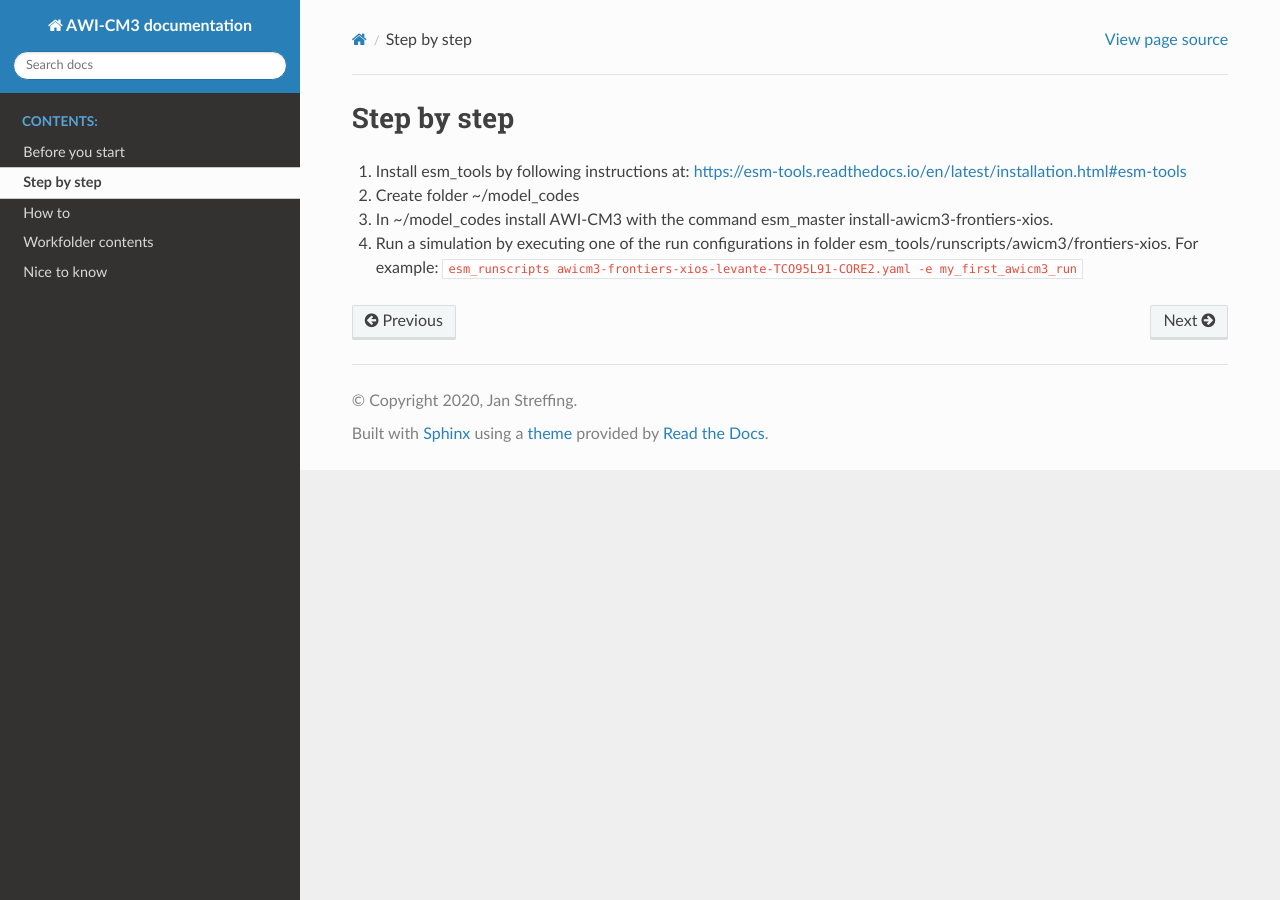
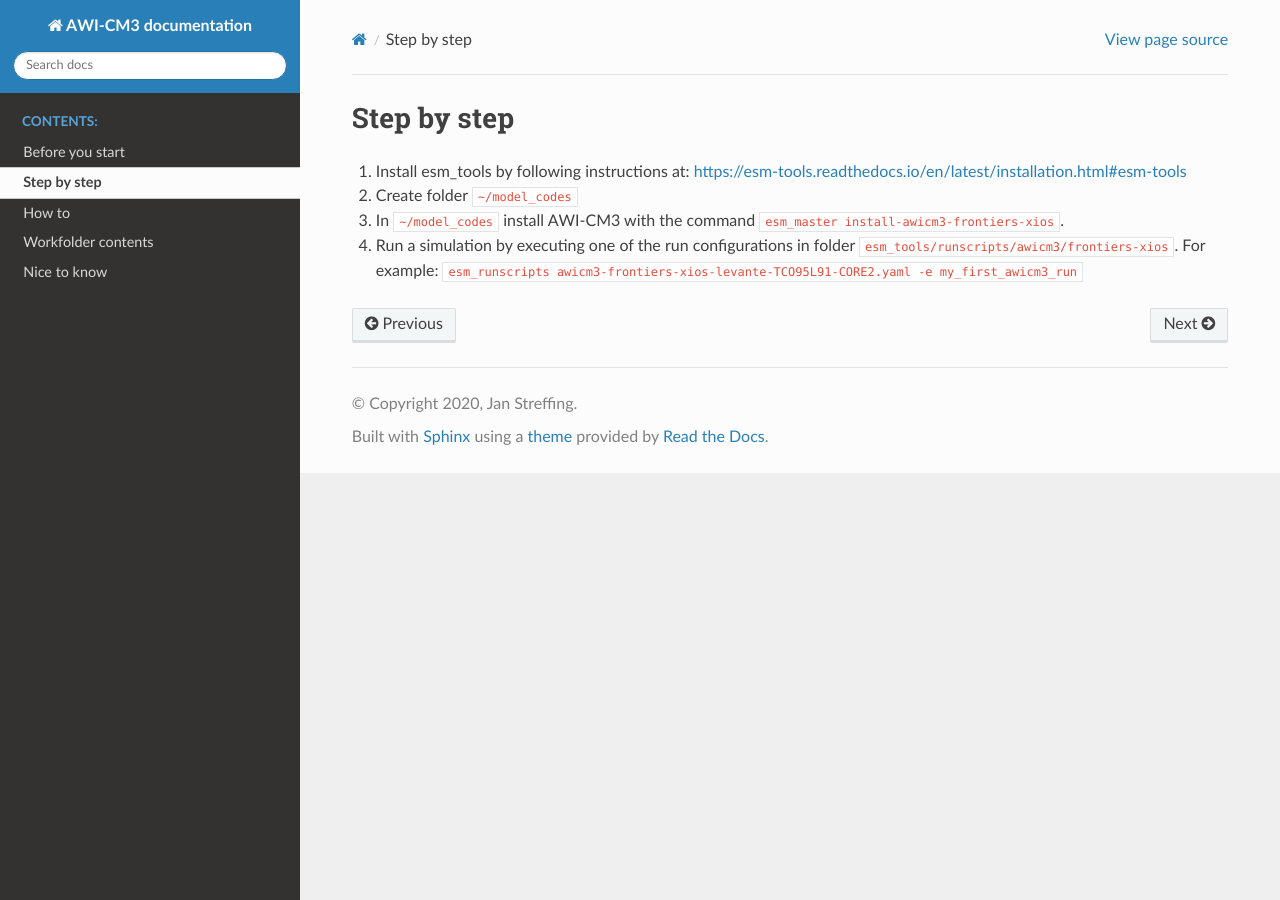
Before and after one commit to AWI-ESM/documentation_AWI-CM3, a Sphinx documentation site: the page built from source/quickstart.rst, in a window 1280 px wide. Built offline with Sphinx 7.4.7 and the Read the Docs theme 2.0.0, drawn with Linux system fonts in a browser that asks for light colours.

Commit message:
hightlight code

```diff
--- a/source/quickstart.rst
+++ b/source/quickstart.rst
@@ -4,6 +4,6 @@ Step by step
 ************
 
 1. Install esm_tools by following instructions at: https://esm-tools.readthedocs.io/en/latest/installation.html#esm-tools
-2. Create folder ~/model_codes
-3. In ~/model_codes install AWI-CM3 with the command esm_master install-awicm3-frontiers-xios.
-4. Run a simulation by executing one of the run configurations in folder esm_tools/runscripts/awicm3/frontiers-xios. For example: ``esm_runscripts awicm3-frontiers-xios-levante-TCO95L91-CORE2.yaml -e my_first_awicm3_run``
+2. Create folder ``~/model_codes``
+3. In ``~/model_codes`` install AWI-CM3 with the command ``esm_master install-awicm3-frontiers-xios``.
+4. Run a simulation by executing one of the run configurations in folder ``esm_tools/runscripts/awicm3/frontiers-xios``. For example: ``esm_runscripts awicm3-frontiers-xios-levante-TCO95L91-CORE2.yaml -e my_first_awicm3_run``
```
